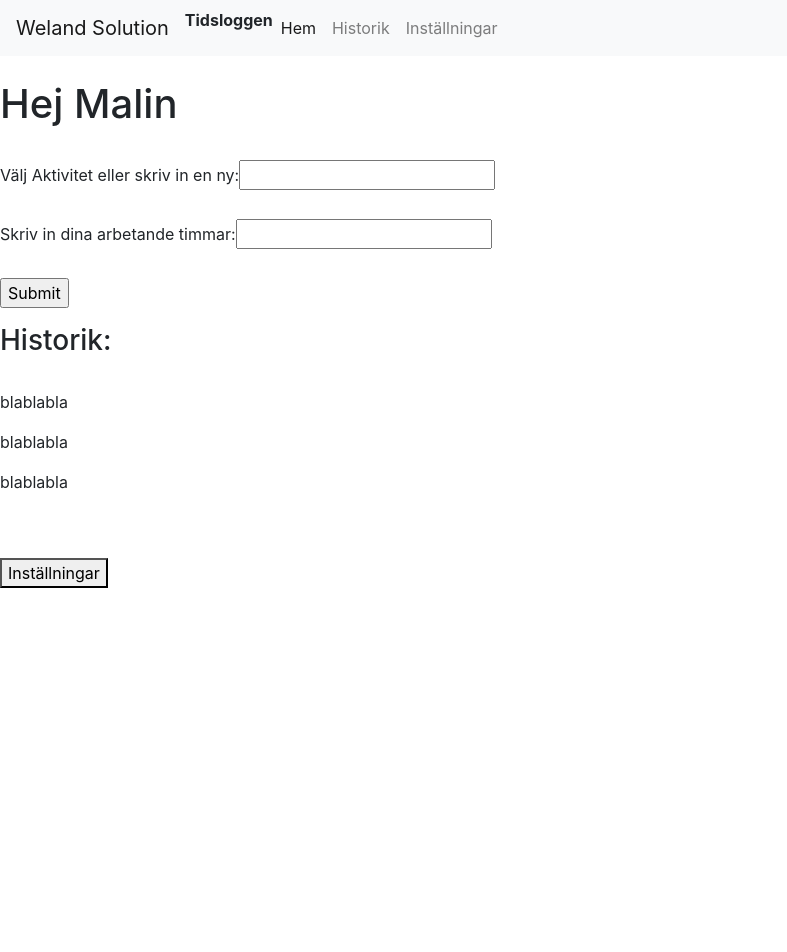
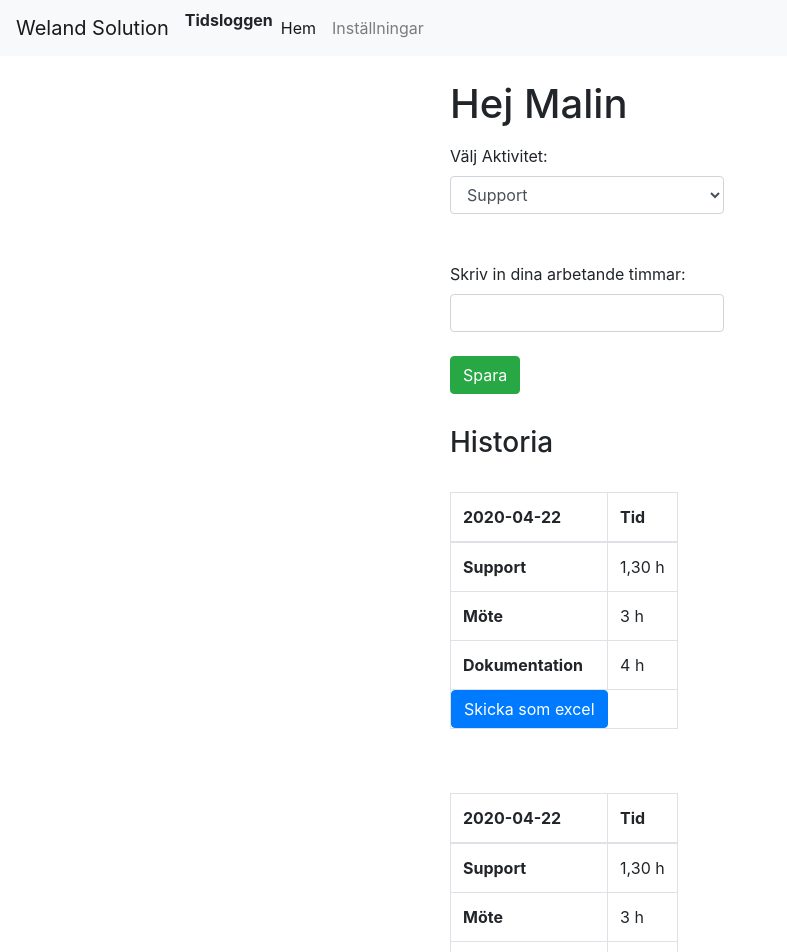
Before and after one commit to Malin88widen/Weland-tidsloggen, a React (Create React App) app: page /History in a window 1280 px wide. Shown: the top 952 px of the page, without its empty margins (0-787 px from the left). Before the commit the page ends 800 px from the top, so only its background shows below. Built offline with nearby package versions, Linux system fonts and the light colour scheme.

Commit message:
Lagt till HomePage, Form och History i App.js, lagt till formulär i Form.jsx, lagt till tabell i history.jsx, lagt till filen Settings.jsx, knappt rört navbar - fixa den!

```diff
--- a/src/App.js
+++ b/src/App.js
@@ -1,34 +1,45 @@
 import React, { Component } from "react";
 import NavBar from "./components/navbarWelands";
 import "./App.css";
-import HomePage from './components/HomePage';
-import Form from './components/Form';
-import History from './components/History';
+import HomePage from "./components/HomePage";
+import Form from "./components/Form";
+import History from "./components/History";
 
 class App extends Component {
-    render() {
+  render() {
     return (
-    <div>
-  <NavBar/>
+      <div>
+        <NavBar />
         <br />
         <main className="homePageWelands">
-        <h1><HomePage /></h1>
-        <br />
-      <p><Form /></p>
-      <p><History /></p>
+          <div class="container">
+            <div class="row">
+              <div class="col-sm-4"></div>
+              <h1>
+                <HomePage />
+              </h1>
+            </div>
 
-      <br />
-      <br />
-
-      <button>
-        Inställningar
-      </button>
-    </main>
-    </div>
+            <div class="row">
+              <div class="col-sm-4"></div>
+              <p>
+                <Form />
+              </p>
+            </div>
+            <div class="row">
+              <div class="col-sm-4"></div>
+              <p>
+                <History />
+              </p>
+            </div>
+            <div class="row">
+              <div class="col-sm-4"></div>
+            </div>
+          </div>
+        </main>
+      </div>
     );
   }
 }
 
-
-
 export default App;
--- a/src/components/Form.jsx
+++ b/src/components/Form.jsx
@@ -2,16 +2,24 @@ import React, { Component } from "react";
 
 function Form() {
   return (
-    <form>
-      <label for="activity">Välj Aktivitet eller skriv in en ny: </label>
-      <input type={"text"}></input>
+   <form>
+        <div class="form-group">
+      <label for="activity">Välj Aktivitet:</label>
+      <select  class="form-control">
+        <option value="meeting">Möte</option>
+        <option value="dokumentation">Dokumentation</option>
+        <option selected value="support">
+          Support
+        </option>
+        <option value="mango">Felsökning</option>
+      </select>
       <br />
       <br />
-      <label for="hours">Skriv in dina arbetande timmar: </label>
-      <input type={"numbers"}></input>
+      <label for="hours">Skriv in dina arbetande timmar:</label>
+      <input class="form-control" type={"numbers"}></input>
       <br />
-      <br />
-      <input type="submit" value="Submit" />
+      <button type="button" class="btn btn-success">Spara</button>
+      </div>
     </form>
   );
 }
--- a/src/components/History.jsx
+++ b/src/components/History.jsx
@@ -1,14 +1,71 @@
 import React, { Component } from "react";
 
 function History() {
-  return (<div>
-    <h3>Historik:</h3>
+  return (
+    <div>
+      <h3>Historia</h3>
+      <br />
+
+      <table class="table table-bordered">
+        <thead>
+          <tr>
+            <th scope="col">2020-04-22</th>
+            <th scope="col">Tid</th>
+          </tr>
+        </thead>
+        <tbody>
+          <tr>
+            <th scope="row">Support</th>
+            <td>1,30 h</td>
+          </tr>
+          <tr>
+            <th scope="row">Möte</th>
+            <td>3 h</td>
+          </tr>
+          <tr>
+            <th scope="row">Dokumentation</th>
+            <td colspan="2">4 h</td>
+          </tr>
+        </tbody>
+
+        <button type="button" class="btn btn-primary">
+          Skicka som excel
+        </button>
+
+        </table>
+      <br />
+
+    <div>
     <br />
-    <p>blablabla</p>
-    <p>blablabla</p>
-    <p>blablabla</p>
-    </div>
-    );
+    <table class="table table-bordered">
+      <thead>
+        <tr>
+          <th scope="col">2020-04-22</th>
+          <th scope="col">Tid</th>
+        </tr>
+      </thead>
+      <tbody>
+        <tr>
+          <th scope="row">Support</th>
+          <td>1,30 h</td>
+        </tr>
+        <tr>
+          <th scope="row">Möte</th>
+          <td>3 h</td>
+        </tr>
+        <tr>
+          <th scope="row">Dokumentation</th>
+          <td colspan="2">4 h</td>
+        </tr>
+      </tbody>
+
+      <button type="button" class="btn btn-primary">
+        Skicka som excel
+      </button>
+      </table>
+  </div>
+  </div>
+  );
 }
 
 export default History;
--- a/src/components/navbarWelands.jsx
+++ b/src/components/navbarWelands.jsx
@@ -6,11 +6,15 @@ const NavBar = () => {
       <a class="navbar-brand" href="#">
         Weland Solution
       </a>
+      <row>
+        <col-sm-4>
       <div>
         <p>
           <strong> Tidsloggen </strong>
         </p>
       </div>
+      </col-sm-4>
+      </row>
       <button
         class="navbar-toggler"
         type="button"
@@ -27,9 +31,6 @@ const NavBar = () => {
         <div class="navbar-nav">
           <a class="nav-item nav-link active" href="#">
             Hem <span class="sr-only">(current)</span>
-          </a>
-          <a class="nav-item nav-link" href="/Historik">
-            Historik
           </a>
           <a class="nav-item nav-link" href="/Inställningar">
             Inställningar
```
Also changed, not shown: src/components/Settings.jsx (added, +14 -0 lines).
